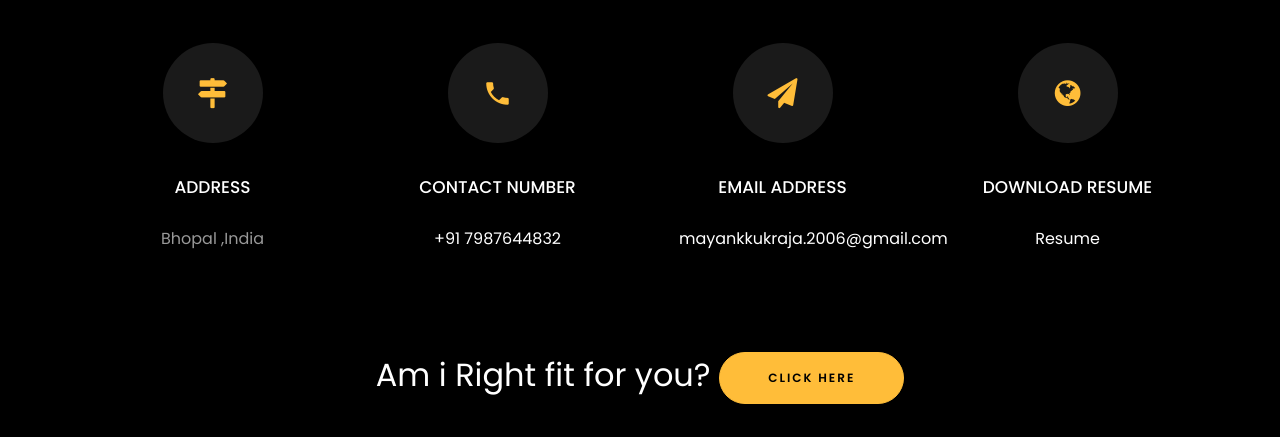
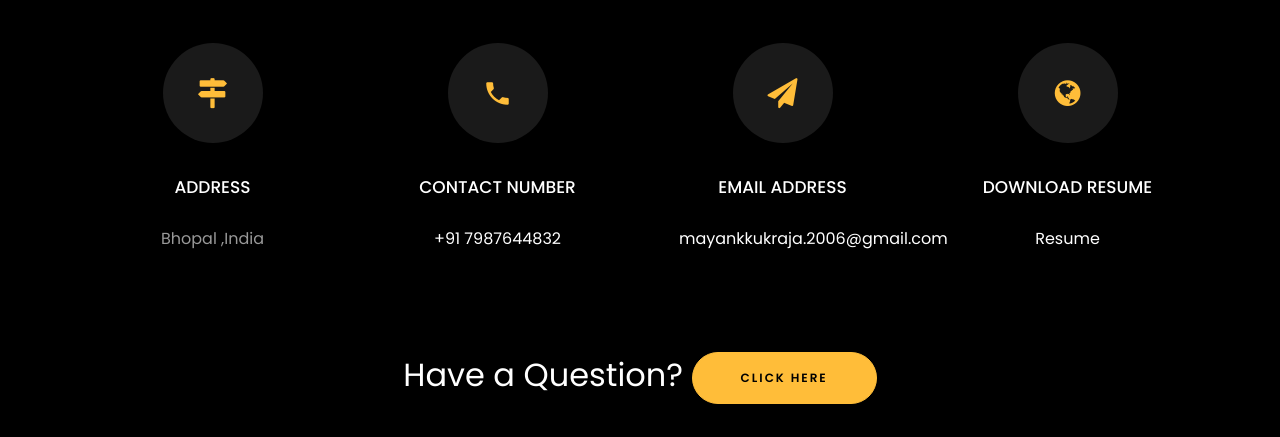
Before and after one commit to Mayank881/portfolio-page, a plain HTML site: page index.html in a window 1280 px wide. Shown: the part 4858-5295 px from the top of the page. Drawn offline with Linux system fonts and the light colour scheme; files whose address does not match are found by name.

Commit message:
Update index.html

```diff
--- a/index.html
+++ b/index.html
@@ -566,7 +566,7 @@
 			<br>
 			<div class="row justify-content-center">
 				<div class="col-md-7 ftco-animate text-center">
-					<h2>Am i <span>Right fit for you?   </span> <a href="https://www.instagram.com/mayankkukraja/" class="btn btn-primary py-3 px-5">Click Here</a> </h2>
+					<h2>Have a <span>Question?  </span> <a href="#" class="btn btn-primary py-3 px-5">Click Here</a> </h2>
 				</div>
 			</div>
 				<br>
```
